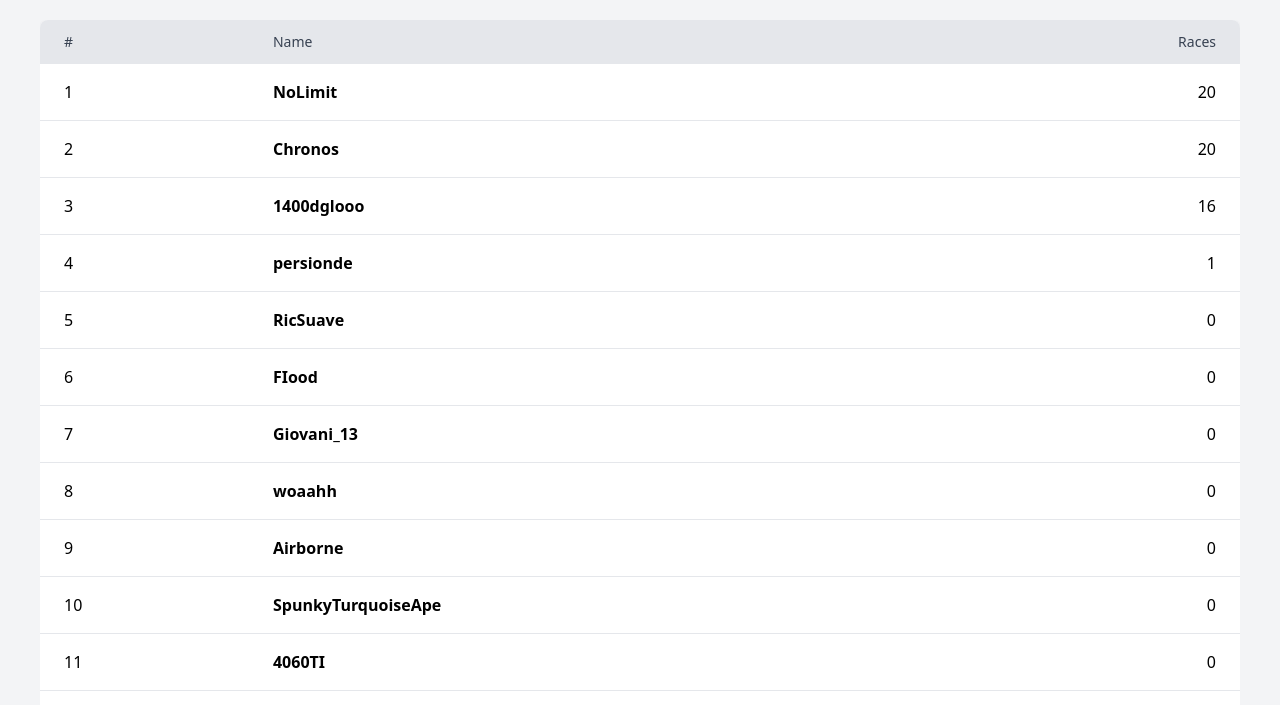
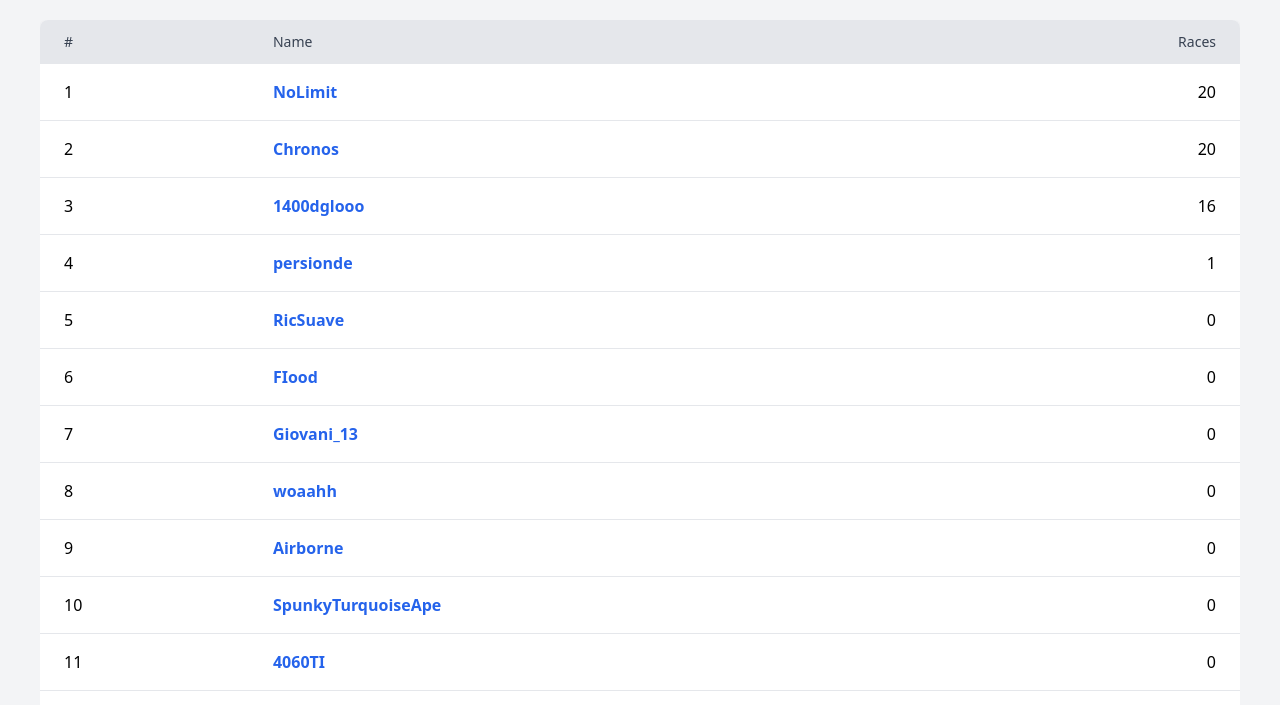
Before and after one commit to heliocentricity/17m-nct-comp, a website: page docs/index.html in a window 1280 px wide. Shown: the part 80-785 px from the top of the page. Drawn offline with nearby package versions, Linux system fonts and the light colour scheme.

Commit message:
Update index.html

```diff
--- a/docs/index.html
+++ b/docs/index.html
@@ -25,14 +25,24 @@
   <script>
     fetch('data.json')
       .then(res => res.json())
-      .then(({ board }) => {
+      .then(data => {
+        const board = Array.isArray(data.board) ? data.board : [];
         const tbody = document.getElementById('leaderboard');
+
         board.forEach((item, idx) => {
+          const races = Number.isFinite(item.delta) ? item.delta : 0;
+          const name  = item.displayName || item.username;
+          const url   = `https://www.nitrotype.com/racer/${item.username}`;
+
           const tr = document.createElement('tr');
           tr.innerHTML = `
             <td class="px-6 py-4 whitespace-nowrap">${idx + 1}</td>
-            <td class="px-6 py-4 whitespace-nowrap font-semibold">${item.displayName}</td>
-            <td class="px-6 py-4 whitespace-nowrap text-right">${item.delta}</td>
+            <td class="px-6 py-4 whitespace-nowrap font-semibold">
+              <a href="${url}" target="_blank" rel="noopener noreferrer" class="text-blue-600 hover:underline">
+                ${name}
+              </a>
+            </td>
+            <td class="px-6 py-4 whitespace-nowrap text-right">${races}</td>
           `;
           tbody.appendChild(tr);
         });
```
